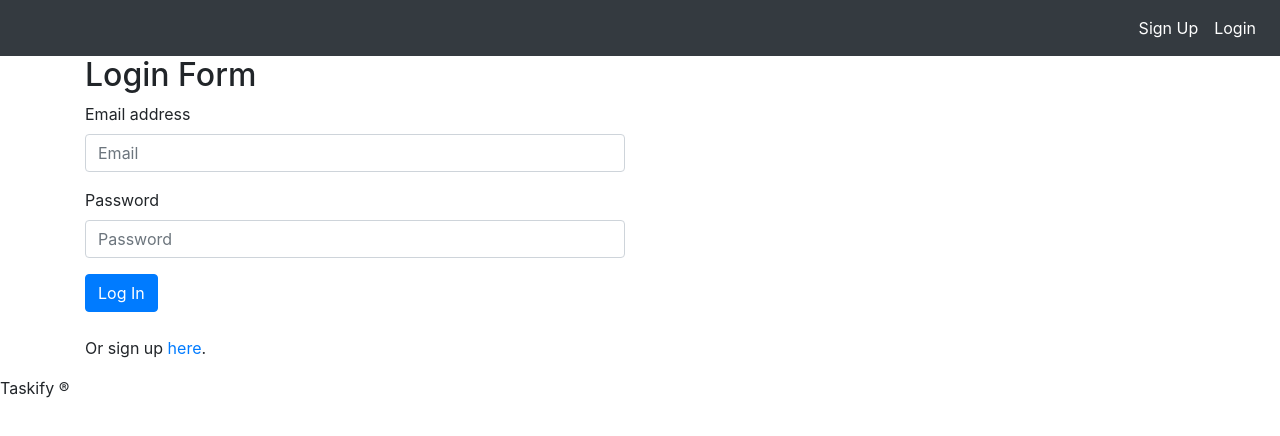
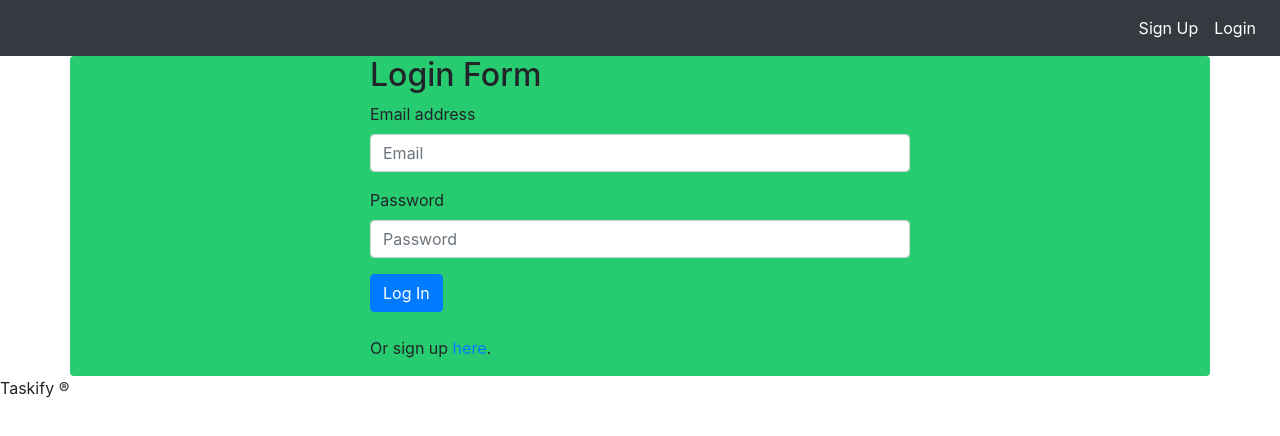
Before and after one commit to leticiaroncero/taskify-react, a React (Create React App) app in the folder client/: page /login in a window 1280 px wide. Shown: the top 436 px of the page. Built offline with nearby package versions, Linux system fonts and the light colour scheme; no server answers.

Commit message:
added some styling to login page

```diff
--- a/client/src/pages/Login.js
+++ b/client/src/pages/Login.js
@@ -37,14 +37,20 @@ class Login extends Component {
             })
             .catch(err => console.log(err));
     }
+    style= {
+        borderRadius: "4px",
+        border: "20px",
+        justifyContent: "center",
+        backgroundColor: "#28cc70"
+    }
 
     render() {
         if (this.state.redirectTo) {
             return <Redirect to={{ pathname: this.state.redirectTo }} />
         }
         return (
-            <div className="container">
-                <div className="row">
+            <div className="container" >
+                <div className="row" style={this.style}>
                     <div className="col-md-6 col-md-offset-3">
                         <h2>Login Form</h2>
                         <form className="login">
```
